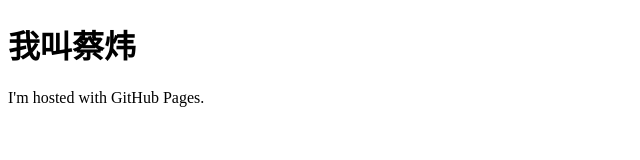
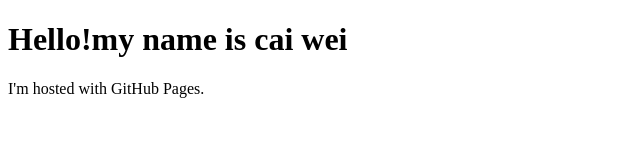
Before and after one commit to lvyoudashuju/caiwei.github.io, a plain HTML site: page index.html in a window 1280 px wide. Shown: the whole page, without its empty margins (0-640 px from the left). Drawn offline with Linux system fonts and the light colour scheme.

Commit message:
Update index.html

```diff
--- a/index.html
+++ b/index.html
@@ -1,7 +1,7 @@
 <!DOCTYPE html>
 <html>
 <body>
-<h1>我叫蔡炜</h1>
+<h1>Hello!my name is cai wei</h1>
 <p>I'm hosted with GitHub Pages.</p>
 </body>
 </html>
```
